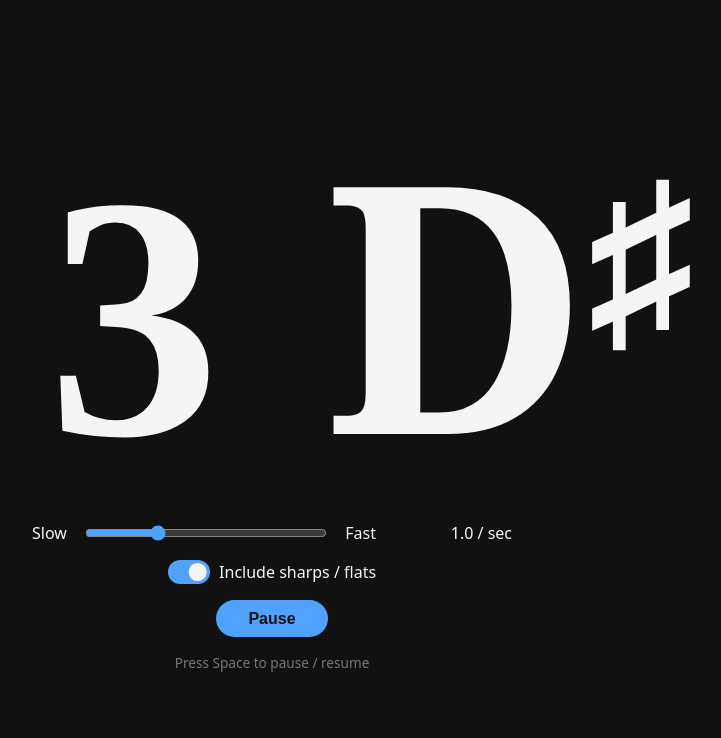
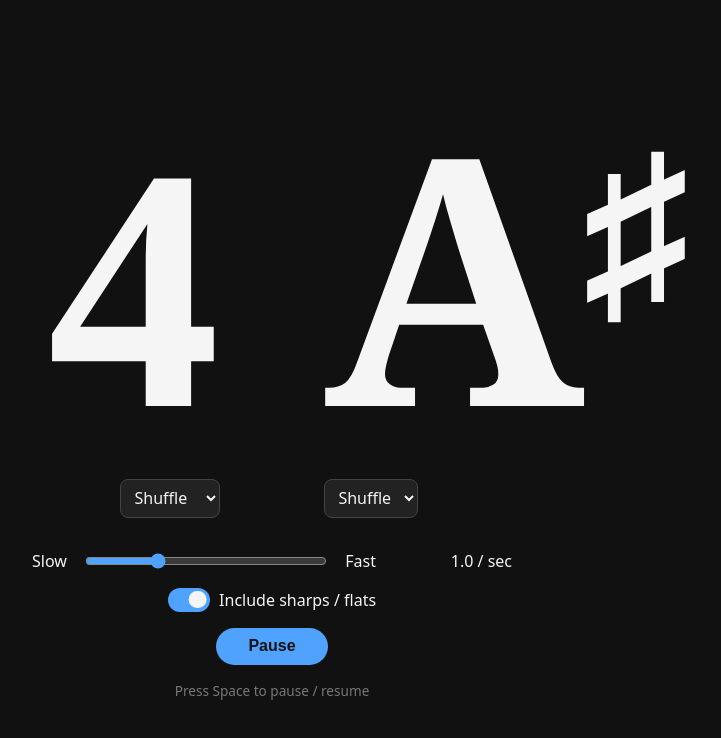
Before and after one commit to jasonprentice/note-flash, a plain HTML site: page index.html in a window 1280 px wide. Shown: the whole page, without its empty margins (368-1089 px from the left). Drawn offline with Linux system fonts and the light colour scheme.

Commit message:
fix or shuffle string and note independently

```diff
--- a/index.html
+++ b/index.html
@@ -25,7 +25,7 @@
       display: grid;
       grid-template-columns: 1fr 1fr;
       align-items: baseline;
-      gap: 0.3em;
+      column-gap: 0.3em;
       width: 100%;
       font-size: min(27vw, 48vh);
       font-weight: 700;
@@ -47,6 +47,32 @@
     #note .accidental {
       font-size: 0.6em;
       vertical-align: 0.5em;
+    }
+
+    .display select {
+      font-family: system-ui, -apple-system, sans-serif;
+      font-size: 1rem;
+      font-weight: 400;
+      margin-top: 1rem;
+      padding: 0.4rem 0.6rem;
+      border: 1px solid #444;
+      border-radius: 0.5rem;
+      background: #222;
+      color: #f5f5f5;
+      cursor: pointer;
+    }
+
+    #string-select {
+      justify-self: end;
+    }
+
+    #note-select {
+      justify-self: start;
+    }
+
+    .switch:has(input:disabled) {
+      opacity: 0.4;
+      cursor: default;
     }
 
     .controls {
@@ -135,6 +161,8 @@
   <div class="display">
     <div id="string">1</div>
     <div id="note">C</div>
+    <select id="string-select" aria-label="String"></select>
+    <select id="note-select" aria-label="Note"></select>
   </div>
 
   <div class="controls">
@@ -164,10 +192,27 @@
     const rateLabel = document.getElementById("rate-label");
     const toggleBtn = document.getElementById("toggle");
     const accidentalsInput = document.getElementById("accidentals");
+    const stringSelect = document.getElementById("string-select");
+    const noteSelect = document.getElementById("note-select");
+
+    const SHUFFLE = "shuffle";
 
     let current = null;
+    let currentString = null;
     let timer = null;
     let running = true;
+
+    function prettyNote(note) {
+      return note.replace("#", "♯").replace("b", "♭");
+    }
+
+    function fillSelect(select, values, label) {
+      select.add(new Option("Shuffle", SHUFFLE));
+      for (const v of values) select.add(new Option(label(v), v));
+    }
+
+    fillSelect(stringSelect, ["1", "2", "3", "4", "5", "6"], (s) => `String ${s}`);
+    fillSelect(noteSelect, NOTES, prettyNote);
 
     function render(note) {
       const letter = note[0];
@@ -177,18 +222,52 @@
         : letter;
     }
 
+    function pickRandom(pool, previous) {
+      let value;
+      do {
+        value = pool[Math.floor(Math.random() * pool.length)];
+      } while (value === previous && pool.length > 1);
+      return value;
+    }
+
     function nextNote() {
-      const pool = accidentalsInput.checked
-        ? NOTES
-        : NOTES.filter((n) => n.length === 1);
-      let note;
-      do {
-        note = pool[Math.floor(Math.random() * pool.length)];
-      } while (note === current);
-      current = note;
-      render(note);
-      stringEl.textContent = 1 + Math.floor(Math.random() * 6);
+      const noteFixed = noteSelect.value !== SHUFFLE;
+
+      if (noteFixed) {
+        current = noteSelect.value;
+      } else {
+        const pool = accidentalsInput.checked
+          ? NOTES
+          : NOTES.filter((n) => n.length === 1);
+        current = pickRandom(pool, current);
+      }
+
+      if (stringSelect.value !== SHUFFLE) {
+        currentString = stringSelect.value;
+      } else {
+        // With a fixed note, avoid repeating the string so each tick visibly changes.
+        const pool = ["1", "2", "3", "4", "5", "6"];
+        currentString = pickRandom(pool, noteFixed ? currentString : null);
+      }
+
+      render(current);
+      stringEl.textContent = currentString;
     }
+
+    function onSelectChange() {
+      accidentalsInput.disabled = noteSelect.value !== SHUFFLE;
+      if (stringSelect.value !== SHUFFLE) {
+        currentString = stringSelect.value;
+        stringEl.textContent = currentString;
+      }
+      if (noteSelect.value !== SHUFFLE) {
+        current = noteSelect.value;
+        render(current);
+      }
+    }
+
+    stringSelect.addEventListener("change", onSelectChange);
+    noteSelect.addEventListener("change", onSelectChange);
 
     function tick() {
       nextNote();
@@ -223,7 +302,7 @@
     toggleBtn.addEventListener("click", () => (running ? stop() : start()));
 
     document.addEventListener("keydown", (e) => {
-      if (e.code === "Space") {
+      if (e.code === "Space" && e.target.tagName !== "SELECT") {
         e.preventDefault();
         running ? stop() : start();
       }
```
